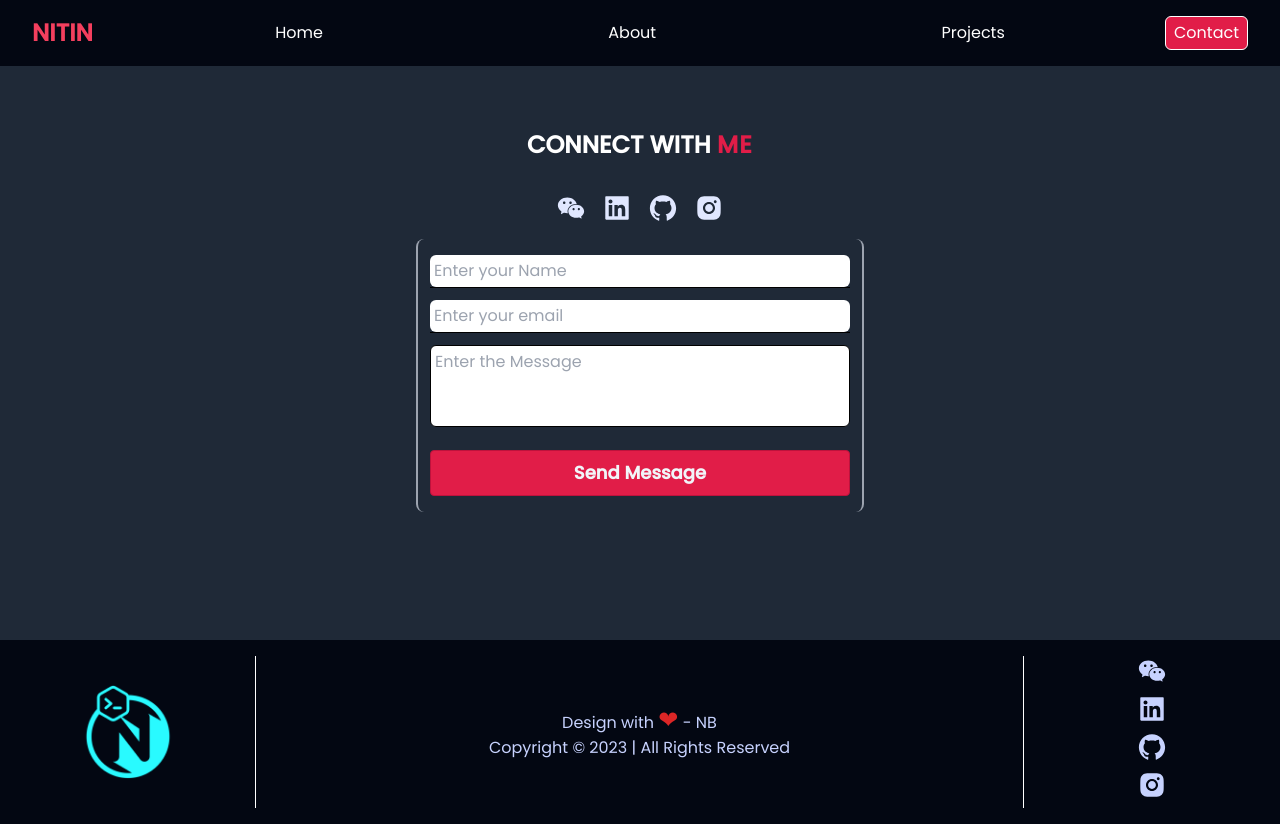
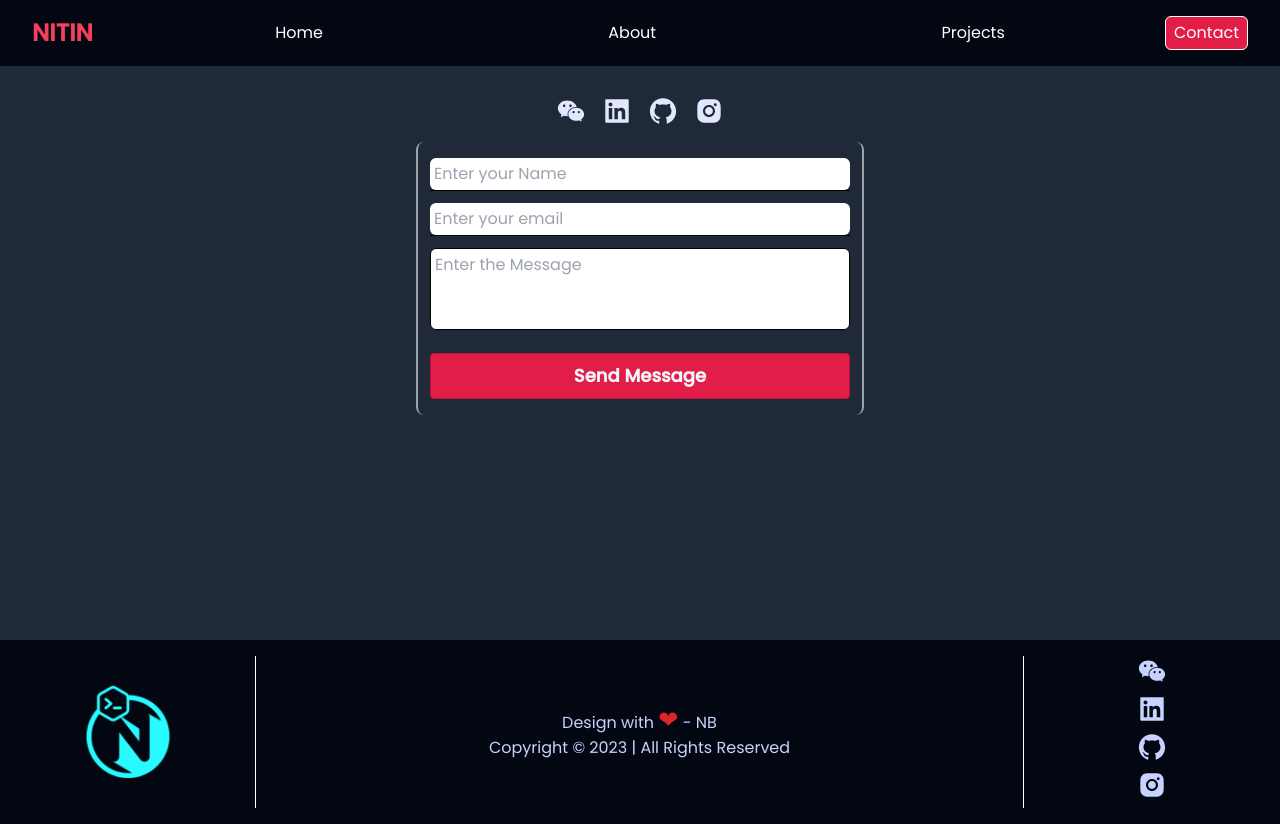
Before and after one commit to NickeyNb/NitinPortfolio, a React (Vite) app: page /contact-me in a window 1280 px wide. Built offline with nearby package versions, Linux system fonts and the light colour scheme.

Commit message:
final four

```diff
--- a/src/pages/Contact.jsx
+++ b/src/pages/Contact.jsx
@@ -47,8 +47,8 @@ const Contact = () => {
   };
   return (
     <Layout>
-      <main className="bg-gray-800 text-indigo-100">
-        <section className="loginBody flex min-h-[80vh] items-center justify-center md:pb-4">
+      <main className="min-h-[80vh] bg-gray-800 text-indigo-100">
+        <section className="loginBody flex  items-center justify-center md:pb-4">
           <div className="border-1 m-4 flex  w-full  max-w-md items-center justify-center rounded  pt-4">
             <div className="w-full">
               <div className="about">
```
